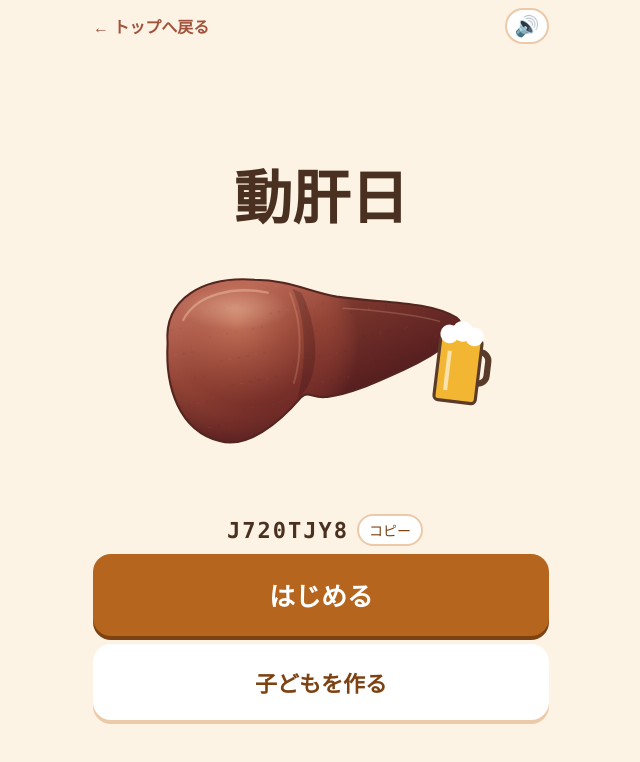
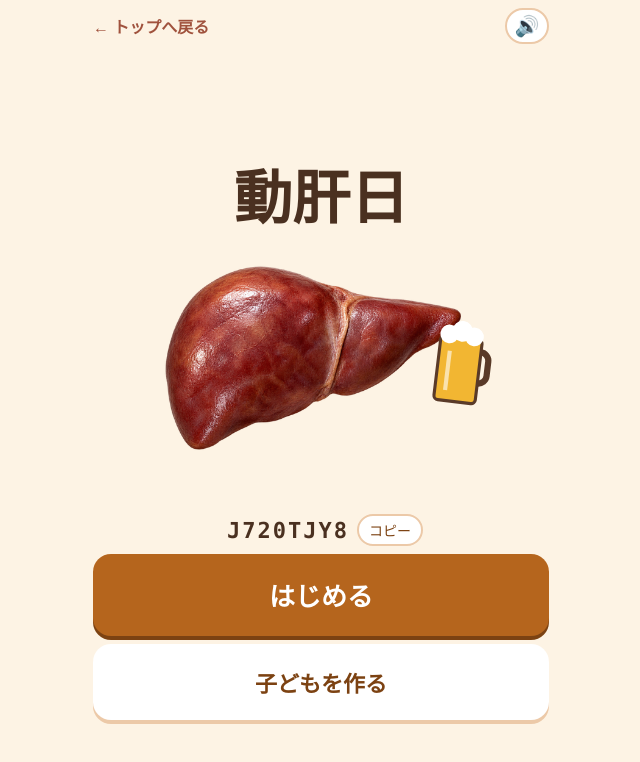
Before and after one commit to furukawakeigame/KeiFurukawaFunnyCh, a plain HTML site: page games/doukanbi/index.html in a window 1280 px wide. Shown: the whole page, without its empty margins (319-959 px from the left). Drawn offline with Linux system fonts and the light colour scheme.

Commit message:
Add game: 動肝日

```diff
--- a/games/doukanbi/index.html
+++ b/games/doukanbi/index.html
@@ -485,12 +485,22 @@
     }
     window.addEventListener('resize', resize);
 
+    // 512×512の透過画像。読み込み中・失敗時は下のCanvas描画を使う。
+    const liverImage = new Image();
+    liverImage.src = 'liver.png';
+
     // 肝臓くん
     function drawLiver(c, x, y, s, opt) {
       const { dead = false } = opt;
       c.save();
       c.translate(x, y);
       c.scale(s, s);
+      if (liverImage.complete && liverImage.naturalWidth > 0) {
+        if (dead) c.filter = 'grayscale(1) brightness(0.8)';
+        c.drawImage(liverImage, -120, -132, 240, 240);
+        c.restore();
+        return;
+      }
       // 正面から見た大きな右葉と、薄く先細りする左葉。
       const body = new Path2D();
       body.moveTo(-110, -16);
```
Also changed, not shown: games/doukanbi/icon.png, games/doukanbi/liver.png (added).
